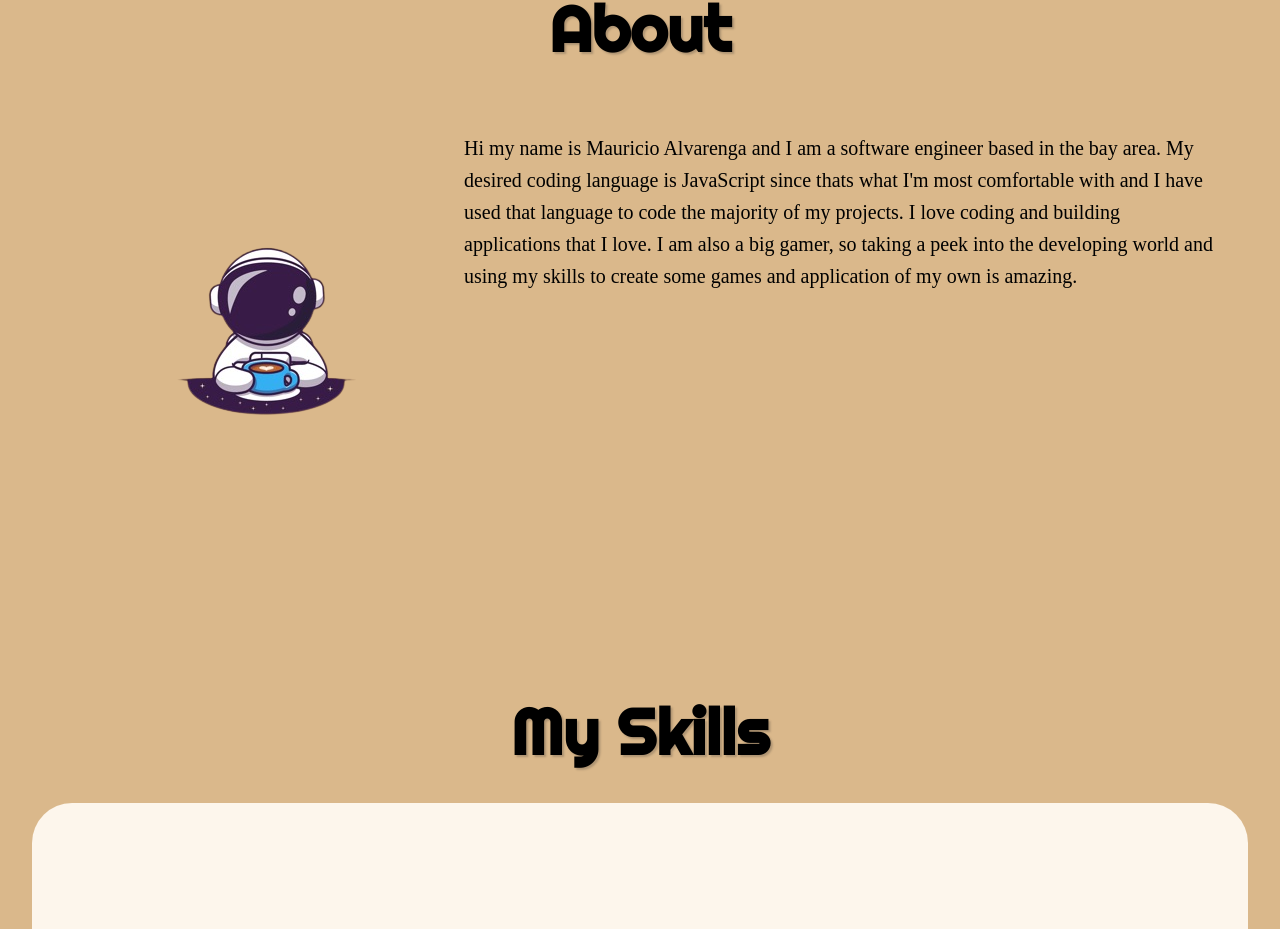
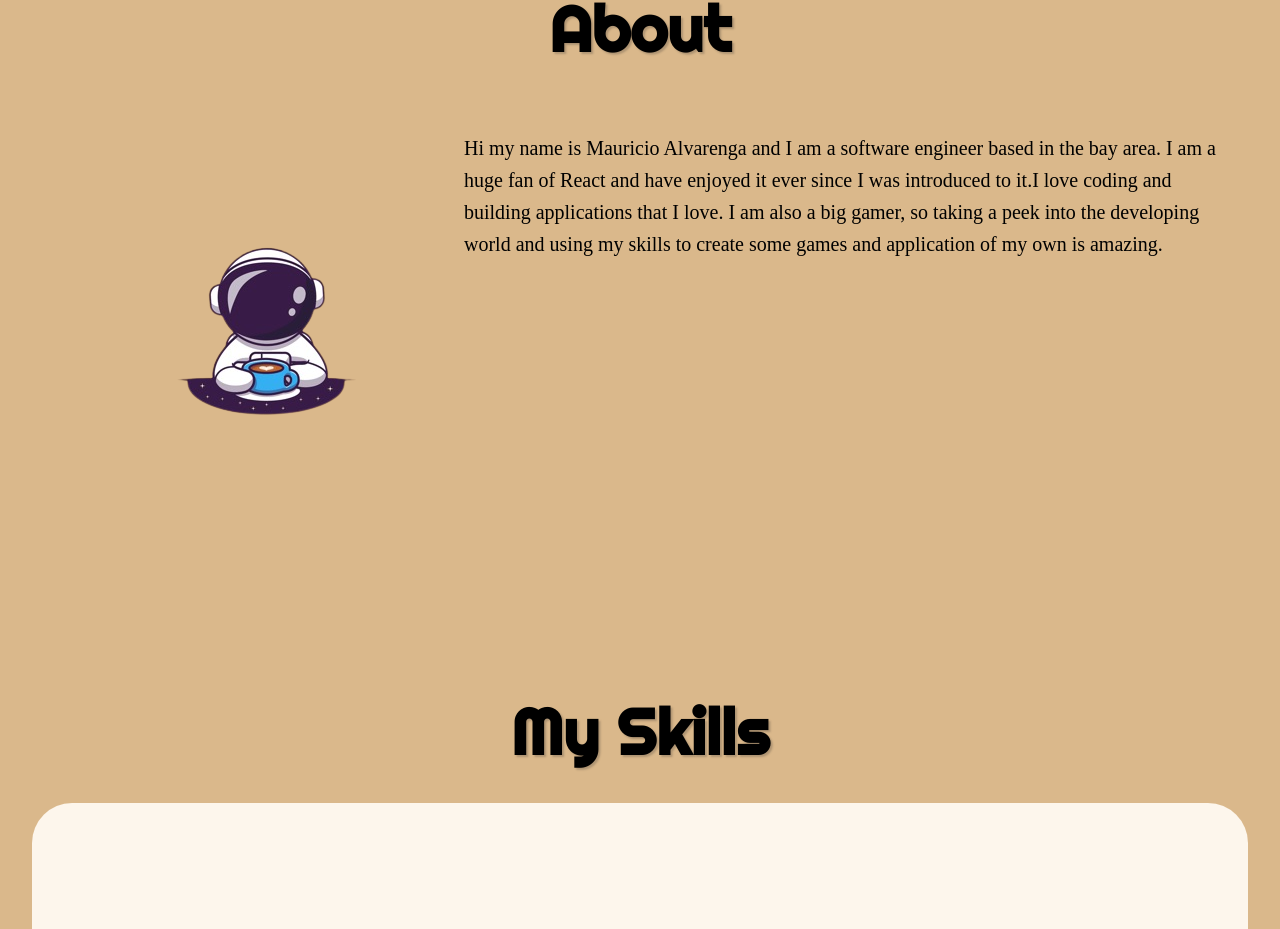
Before and after one commit to CodingMauri/Portfolio, a React (Create React App) app: page / in a window 1280 px wide. Shown: the part 891-1820 px from the top of the page. Built offline with nearby package versions, Linux system fonts and the light colour scheme.

Commit message:
changed about section

```diff
--- a/src/Components/About.js
+++ b/src/Components/About.js
@@ -34,9 +34,7 @@ export default function About() {
           </div>
           <p>
             Hi my name is Mauricio Alvarenga and I am a software engineer based
-            in the bay area. My desired coding language is JavaScript since
-            thats what I'm most comfortable with and I have used that language
-            to code the majority of my projects. I love coding and building
+            in the bay area. I am a huge fan of React and have enjoyed it ever since I was introduced to it.I love coding and building
             applications that I love. I am also a big gamer, so taking a peek
             into the developing world and using my skills to create some games
             and application of my own is amazing.
```
